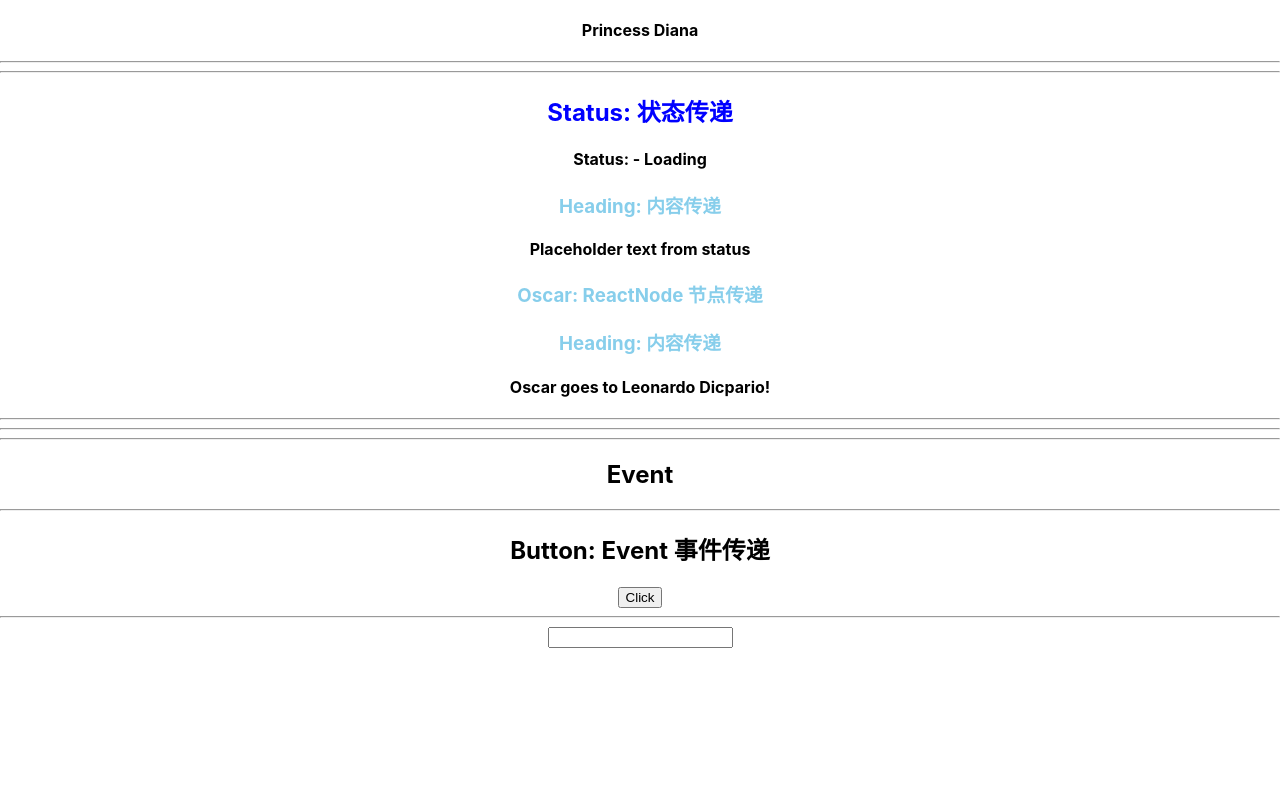
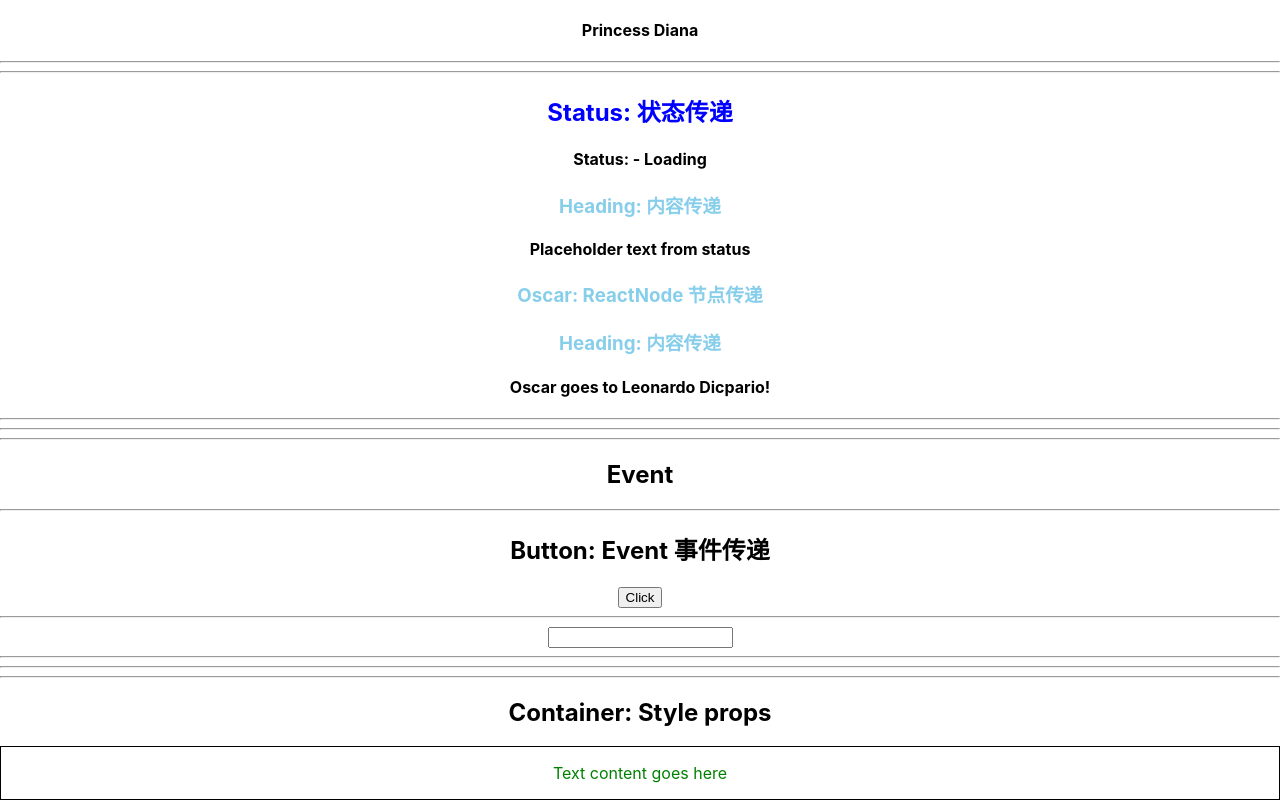
Before and after one commit to tangx/react_scaffolding_ts, a React (Create React App) app: page / in a window 1280 px wide. Shown: the part 317-1117 px from the top of the page. Before the commit the page ends 965 px from the top, so only its background shows below. Built offline with nearby package versions, Linux system fonts and the light colour scheme.

Commit message:
5. style props

```diff
--- a/src/App.tsx
+++ b/src/App.tsx
@@ -6,6 +6,7 @@ import Person from './components/Person';
 import PersonList from './components/PersonList';
 import Status from './components/Status';
 import Event from './components/Event'
+import Style from './components/Style';
 function App() {
 
   const personName = {
@@ -31,6 +32,9 @@ function App() {
 
       <hr />
       <Event />
+
+      <hr />
+      <Style />
     </div>
   );
 }
--- /dev/null
+++ b/src/components/Style.tsx
@@ -0,0 +1,12 @@
+import React from 'react'
+import Container from './style/Container'
+
+export default function Style() {
+  return (
+    <div>
+      <hr /><hr />
+      <h2>Container: Style props</h2>
+      <Container styles={{ color: 'green', border: '1px solid black', padding: '1rem' }} />
+    </div>
+  )
+}
--- /dev/null
+++ b/src/components/style/Container.tsx
@@ -0,0 +1,16 @@
+import React from 'react'
+
+type ContainerProps = {
+  styles: React.CSSProperties
+}
+export default function Container(props: ContainerProps) {
+  return (
+    // <div style={{ border: '1px solid black', padding: '1rem' }}>
+    //   Text content goes here
+    // </div>
+
+    <div style={props.styles}>
+      Text content goes here
+    </div>
+  )
+}
```
